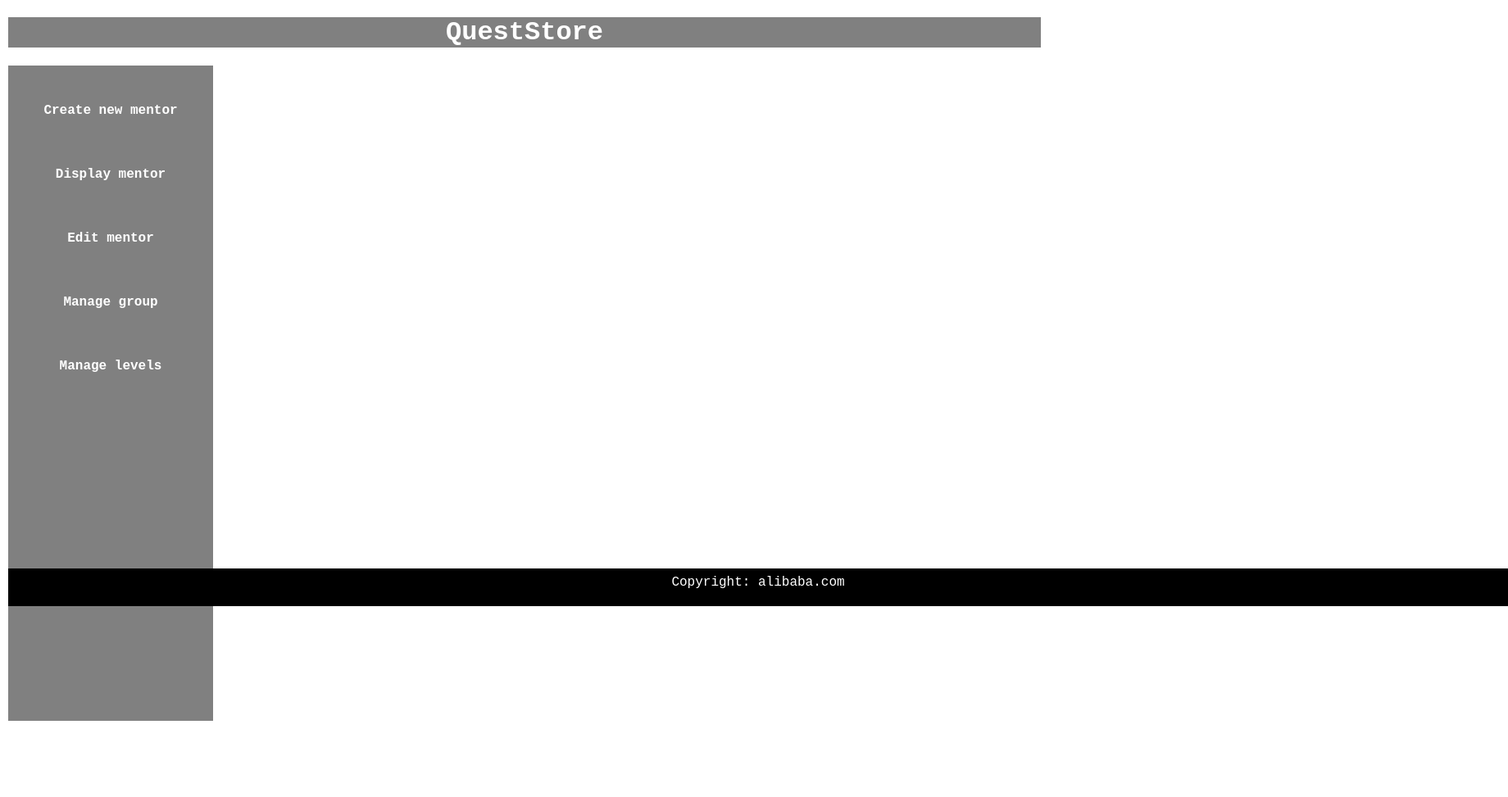
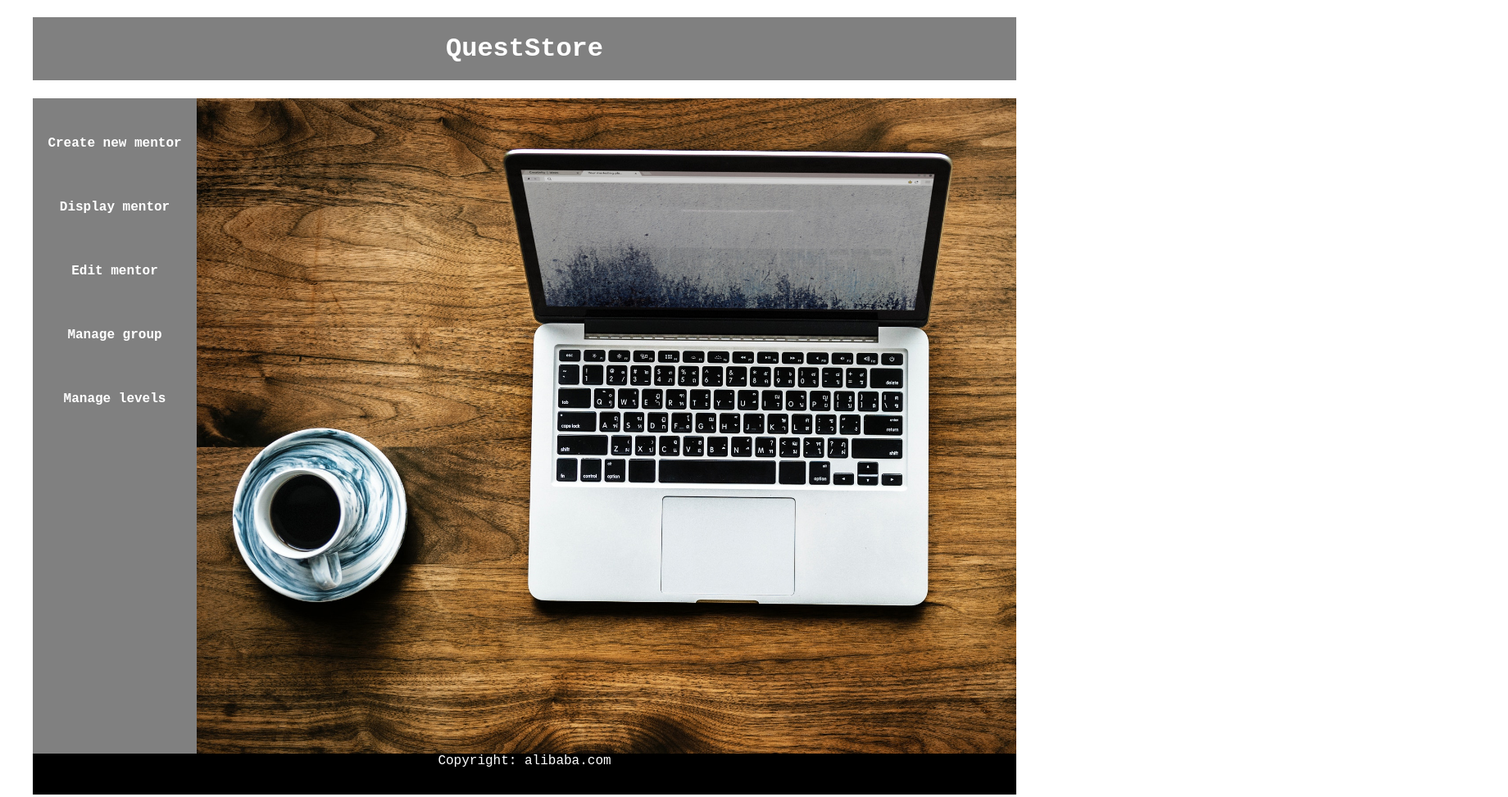
Before and after one commit to mariaBarczyk/QueststoreWeb, a plain HTML site: page index.html in a window 1280 px wide. Shown: the whole page at 82% size, 1840 px wide, since content can reach past the window. Drawn offline with Linux system fonts and the light colour scheme; files that its build step writes are made by us from their sources.

Commit message:
Reafactoring in style.css

```diff
--- a/css/style.css
+++ b/css/style.css
@@ -1,44 +1,44 @@
-#content {
-float: left;
-background-size: cover;
-background-image:url(komp.jpg);
-background-repeat: no-repeat;
-width: 1580px;
-height: 800px;
+body {
+  margin-left: auto;
+  margin-right: auto;
+  width: 1200px;
+  font-family: Courier New, Courier, monospace;
+  color: white;
 }
 
-#logo {
+h1 {
+  padding: 20px;
+}
+
+header {
+  background-color: grey;
+  color:white;
   text-align: center;
-  background: grey;
-  color:white;
+  vertical-align: middle;
 }
 
 #menu {
   float: left;
   min-height: 800px;
   background-color: grey;
-  width: 250px;
+  width: 200px;
   font-weight: bold;
+}
 
+#content {
+float: left;
+background-size: cover;
+background-image:url(../images/komp.jpg);
+background-repeat: no-repeat;
+width: 1000px;
+height: 800px;
 }
 
 #footer {
   clear: both;
   text-align: center;
-  position:absolute;
-  bottom: 60px;
-  padding: 8px 5px;
-  width: 1820px;
-  height: 30px;
+  height: 50px;
   background: black;
-  color:white;
-
-}
-
-body {
-  margin-left: 10px;
-  margin-right: 10px;
-  font-family: Courier New, Courier, monospace;
 }
 
 ul {
```
